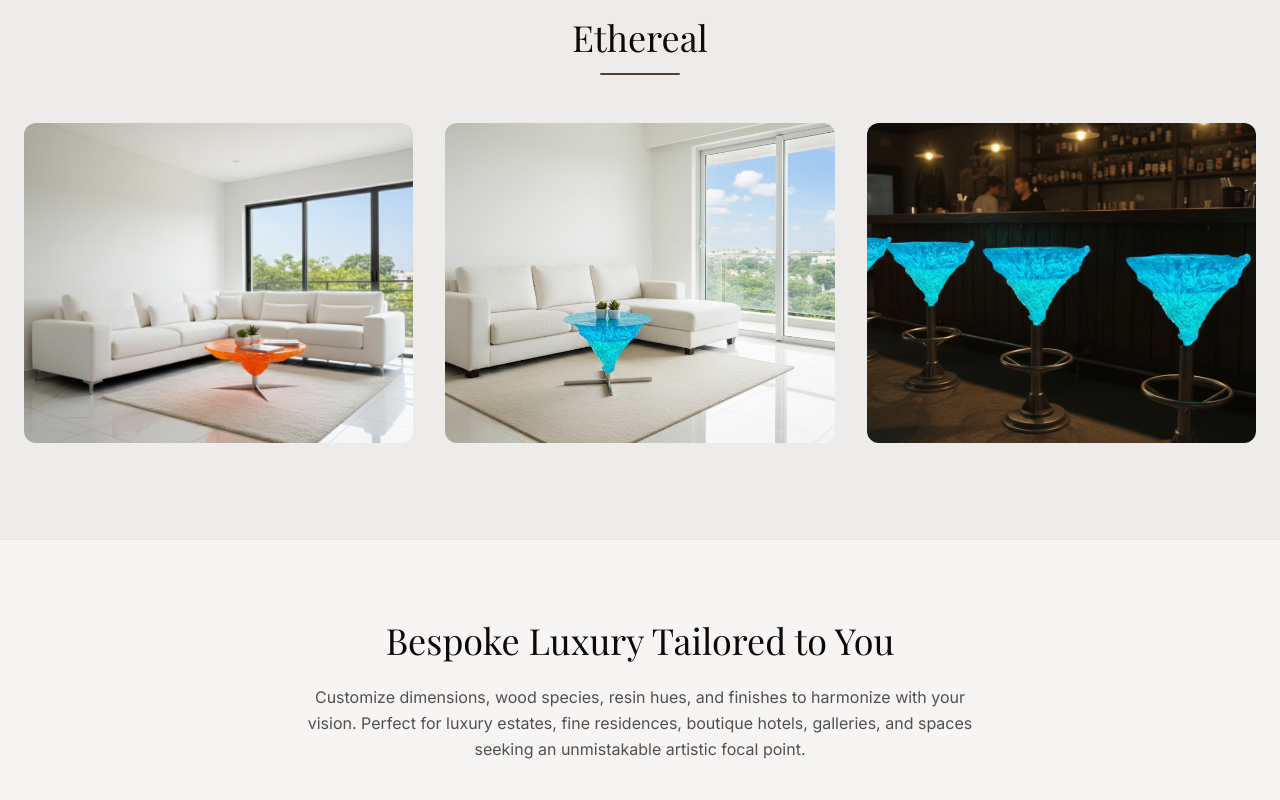
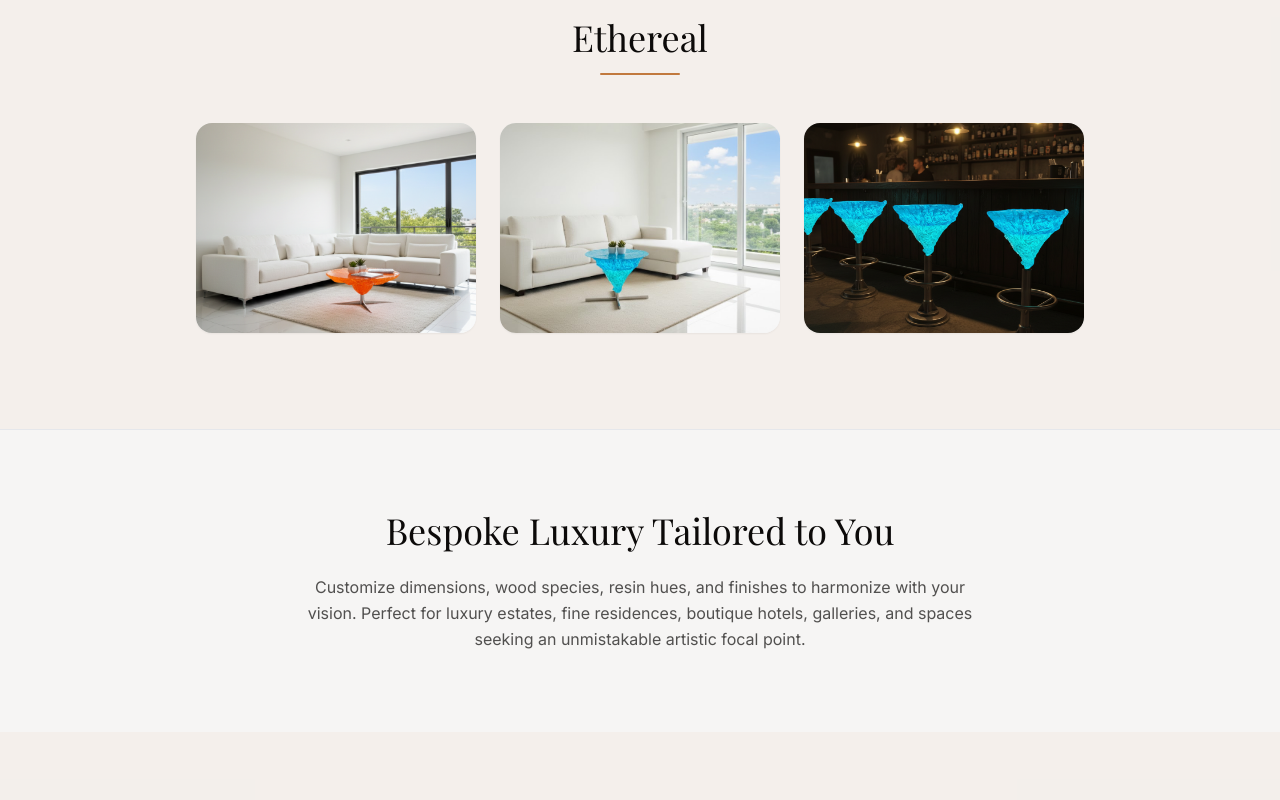
Before and after one commit to KishanthDev/royalty-resin-furniture, a Next.js app: page /collections/luxuries in a window 1280 px wide. Shown: the part 1000-1800 px from the top of the page. Built offline with nearby package versions, Linux system fonts and the light colour scheme; a web font is replaced by a local one.

Commit message:
IMPROVED IMG GRID

```diff
--- a/app/globals.css
+++ b/app/globals.css
@@ -9,7 +9,7 @@
     --foreground: 20 14% 4%;
     /* near black */
 
-    --primary: 27 35% 25%;
+    --primary: 27 51% 50%;
     /* deep walnut brown */
     --primary-foreground: 40 10% 98%;
 
@@ -36,6 +36,7 @@
     --accent-foreground: 20 14% 4%;
   }
 }
+
 @layer components {
   .dark .bg-primary {
     @apply bg-[hsl(27deg_47.42%_29.38%)];
--- a/components/CollectionGrid.tsx
+++ b/components/CollectionGrid.tsx
@@ -11,32 +11,38 @@ export interface CollectionGridProps {
 
 export function CollectionGrid({ images }: CollectionGridProps) {
   return (
-    <div className="grid grid-cols-1 sm:grid-cols-2 lg:grid-cols-3 gap-6 lg:gap-8">
+    <div className="w-full">
+      <div
+        className="
+          grid
+          gap-6
+          justify-center
+          [grid-template-columns:repeat(auto-fit,minmax(220px,280px))]
+        "
+      >
         {images.map((image, index) => (
           <div
             key={index}
-          className="group relative overflow-hidden rounded-xl bg-neutral-100"
+            className="group relative overflow-hidden rounded-2xl bg-neutral-100 shadow-sm hover:shadow-md transition-shadow duration-300"
           >
             {/* Image Wrapper */}
-          <div className="relative h-[280px] sm:h-[300px] lg:h-[320px]">
+            <div className="relative aspect-[4/3]">
               <Image
                 src={image.src}
                 alt={image.alt}
                 fill
-              className="object-cover transition-transform duration-700 ease-out group-hover:scale-105"
-              sizes="(max-width: 640px) 100vw,
-                     (max-width: 1024px) 50vw,
-                     33vw"
+                className="object-cover transition-transform duration-500 ease-out group-hover:scale-[1.03]"
+                sizes="(max-width: 768px) 90vw,
+                       (max-width: 1200px) 40vw,
+                       280px"
               />
             </div>
 
-          {/* Elegant Hover Overlay */}
-          <div className="absolute inset-0 bg-black/0 group-hover:bg-black/10 transition-colors duration-500" />
-
-          {/* Subtle Bottom Border Accent */}
-          <div className="absolute bottom-0 left-0 h-[2px] w-0 bg-amber-600 transition-all duration-500 group-hover:w-full" />
+            {/* Soft overlay */}
+            <div className="absolute inset-0 bg-black/0 group-hover:bg-black/5 transition-colors duration-400" />
           </div>
         ))}
       </div>
+    </div>
   );
 }
--- a/components/home/ProductCard.tsx
+++ b/components/home/ProductCard.tsx
@@ -9,12 +9,12 @@ interface ProductCardProps {
 export function ProductCard({ product }: ProductCardProps) {
     return (
         <Link href={`/product/${product.slug}`} className="group block overflow-hidden">
-            <div className="relative aspect-square">
+            <div className="relative aspect-square p-4 rounded-lg">
                 <Image
-                    src={product.images[0]} // Add product images to /public/products/
+                    src={product.images[0]}
                     alt={product.name}
                     fill
-                    className="object-cover group-hover:scale-105 transition-transform duration-500 ease-in-out"
+                    className="object-cover group-hover:scale-105 transition-transform duration-500 ease-in-out p-3 rounded-lg"
                 />
             </div>
             <div className="mt-4 text-center">
--- a/lib/chess-collections.data.ts
+++ b/lib/chess-collections.data.ts
@@ -1,6 +1,6 @@
 export const collections = [
     {
-        title: "black-ice",
+        title: "Black-ice",
         images: [
             { src: "/assets/chess-collections/black-ice/image1.png", alt: "black-ice resin chess set design 1" },
             { src: "/assets/chess-collections/black-ice/image2.JPG", alt: "black-ice resin chess set design 2" },
@@ -10,7 +10,7 @@ export const collections = [
         ],
     },
     {
-        title: "black-solid",
+        title: "Black-solid",
         images: [
             { src: "/assets/chess-collections/black-solid/image1.png", alt: "black-solid resin chess set design 1" },
             { src: "/assets/chess-collections/black-solid/image2.png", alt: "black-solid resin chess set design 2" },
@@ -21,7 +21,7 @@ export const collections = [
         ],
     },
     {
-        title: "blue-ice",
+        title: "Blue-ice",
         images: [
             { src: "/assets/chess-collections/blue-ice/image1.png", alt: "blue-ice resin chess set design 1" },
             { src: "/assets/chess-collections/blue-ice/image2.png", alt: "blue-ice resin chess set design 2" },
```
Lines whose indentation alone changed are shown as unchanged.
